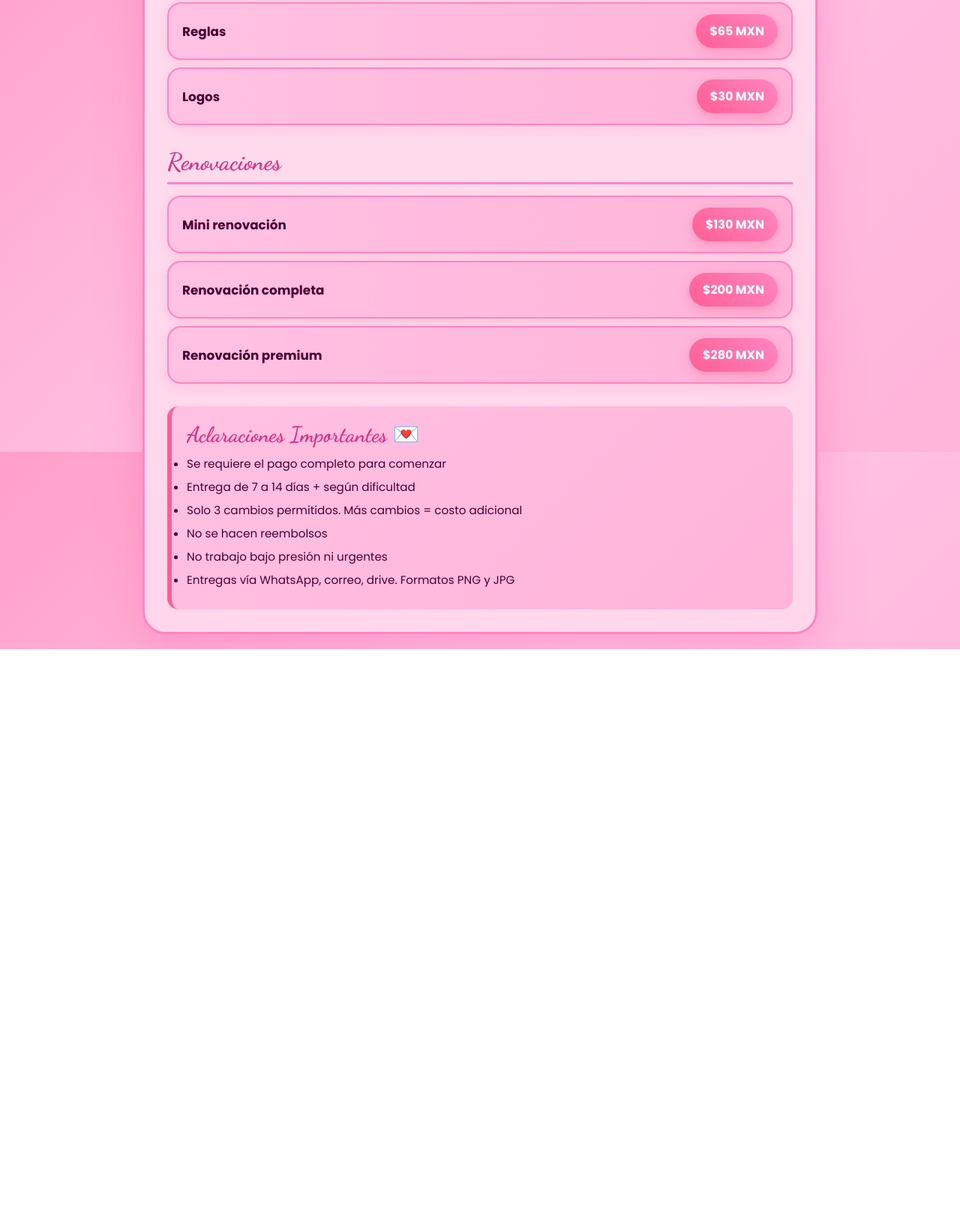
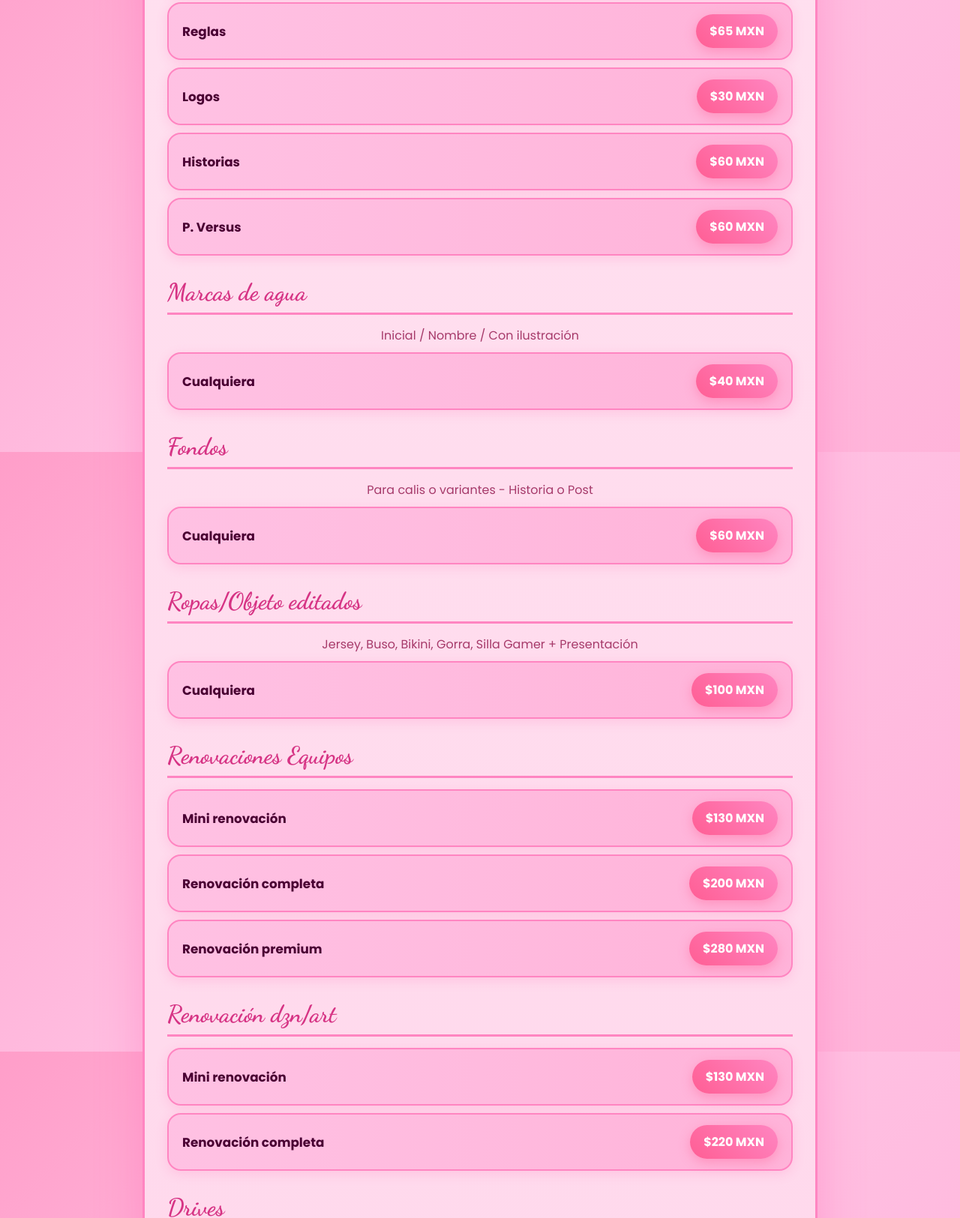
Before and after one commit to ForThreePro/AnnyVentas, a plain HTML site: page index.html in a window 1280 px wide. Shown: the part 1797-3422 px from the top of the page at 75% size. Before the commit the page ends 2663 px from the top, so only its background shows below. Drawn offline with Linux system fonts and the light colour scheme.

Commit message:
Actualizar index.html

```diff
--- a/index.html
+++ b/index.html
@@ -3,7 +3,7 @@
 <head>
 <meta charset="UTF-8">
 <meta name="viewport" content="width=device-width, initial-scale=1.0">
-<title>Anny dzn/art 💖 Catálogo</title>
+<title>Anny dzn/art 💖 Catálogo Completo</title>
 <link href="https://fonts.googleapis.com/css2?family=Dancing+Script:wght@700&family=Poppins:wght@400;600;700&display=swap" rel="stylesheet">
 <style>
     * { margin:0; padding:0; box-sizing:border-box; }
@@ -57,14 +57,14 @@
     border-radius: 25px; text-decoration: none; font-weight: bold; cursor: pointer; transition: 0.3s;
     box-shadow: 0 5px 15px rgba(255,94,148,0.4);
   }
-  .precio-btn:hover { transform: scale(1.1) rotate(-2deg); background: linear-gradient(45deg, #ff85c1, #ff5e94); }
+ .precio-btn:hover { transform: scale(1.1) rotate(-2deg); }
 
  .aclaraciones {
     background: linear-gradient(135deg, #ffc1e3, #ffb3d9); border-left: 6px solid #ff5e94;
     padding: 20px; border-radius: 15px; margin-top: 30px; color: #4a0033;
   }
  .aclaraciones h3 { color: #d63384; margin-bottom: 10px; font-family: 'Dancing Script', cursive; font-size: 1.8em; }
-  .aclaraciones li { margin: 8px 0; font-size: 0.95em; font-weight: 500; }
+ .aclaraciones li { margin: 8px 0; font-size: 0.9em; font-weight: 500; }
 </style>
 </head>
 <body>
@@ -96,7 +96,7 @@
   </div>
 
   <div class="categoria">
-    <h2>Ilustraciones 💕</h2>
+    <h2>Ilustraciones con o sin objeto 💕</h2>
     <div class="item"><span class="item-nombre">Ilustración pechos</span><a class="precio-btn" data-precios='{"MXN":70,"PEN":15,"CLP":3500,"BOB":30,"ARS":5000,"DIAM":400}' onclick="pedir(this)">$70 MXN</a></div>
     <div class="item"><span class="item-nombre">Ilustración muslo</span><a class="precio-btn" data-precios='{"MXN":120,"PEN":20,"CLP":4500,"BOB":35,"ARS":9000,"DIAM":600}' onclick="pedir(this)">$120 MXN</a></div>
     <div class="item"><span class="item-nombre">Cuerpo completo</span><a class="precio-btn" data-precios='{"MXN":160,"PEN":30,"CLP":7000,"BOB":60,"ARS":13500,"DIAM":800}' onclick="pedir(this)">$160 MXN</a></div>
@@ -115,23 +115,64 @@
     <div class="item"><span class="item-nombre">Destacadas x2</span><a class="precio-btn" data-precios='{"MXN":60,"PEN":4,"CLP":900,"BOB":10,"ARS":1200,"DIAM":100}' onclick="pedir(this)">$60 MXN</a></div>
     <div class="item"><span class="item-nombre">Reglas</span><a class="precio-btn" data-precios='{"MXN":65,"PEN":14,"CLP":2800,"BOB":35,"ARS":5000,"DIAM":400}' onclick="pedir(this)">$65 MXN</a></div>
     <div class="item"><span class="item-nombre">Logos</span><a class="precio-btn" data-precios='{"MXN":30,"PEN":6,"CLP":2000,"BOB":20,"ARS":2500,"DIAM":200}' onclick="pedir(this)">$30 MXN</a></div>
+    <div class="item"><span class="item-nombre">Historias</span><a class="precio-btn" data-precios='{"MXN":60,"PEN":12,"CLP":2500,"BOB":30,"ARS":5000,"DIAM":300}' onclick="pedir(this)">$60 MXN</a></div>
+    <div class="item"><span class="item-nombre">P. Versus</span><a class="precio-btn" data-precios='{"MXN":60,"PEN":12,"CLP":2500,"BOB":30,"ARS":5000,"DIAM":300}' onclick="pedir(this)">$60 MXN</a></div>
   </div>
 
   <div class="categoria">
-    <h2>Renovaciones</h2>
+    <h2>Marcas de agua</h2>
+    <p style="text-align:center; margin-bottom:10px; color:#a63a6a;">Inicial / Nombre / Con ilustración</p>
+    <div class="item"><span class="item-nombre">Cualquiera</span><a class="precio-btn" data-precios='{"MXN":40,"PEN":6,"CLP":1600,"BOB":20,"ARS":2500,"DIAM":20}' onclick="pedir(this)">$40 MXN</a></div>
+  </div>
+
+  <div class="categoria">
+    <h2>Fondos</h2>
+    <p style="text-align:center; margin-bottom:10px; color:#a63a6a;">Para calis o variantes - Historia o Post</p>
+    <div class="item"><span class="item-nombre">Cualquiera</span><a class="precio-btn" data-precios='{"MXN":60,"PEN":12,"CLP":2000,"BOB":30,"ARS":4000,"DIAM":300}' onclick="pedir(this)">$60 MXN</a></div>
+  </div>
+
+  <div class="categoria">
+    <h2>Ropas/Objeto editados</h2>
+    <p style="text-align:center; margin-bottom:10px; color:#a63a6a;">Jersey, Buso, Bikini, Gorra, Silla Gamer + Presentación</p>
+    <div class="item"><span class="item-nombre">Cualquiera</span><a class="precio-btn" data-precios='{"MXN":100,"PEN":12,"CLP":2500,"BOB":30,"ARS":5000,"DIAM":500}' onclick="pedir(this)">$100 MXN</a></div>
+  </div>
+
+  <div class="categoria">
+    <h2>Renovaciones Equipos</h2>
     <div class="item"><span class="item-nombre">Mini renovación</span><a class="precio-btn" data-precios='{"MXN":130,"PEN":20,"CLP":4500,"BOB":50,"ARS":9000,"DIAM":600}' onclick="pedir(this)">$130 MXN</a></div>
     <div class="item"><span class="item-nombre">Renovación completa</span><a class="precio-btn" data-precios='{"MXN":200,"PEN":38,"CLP":7500,"BOB":100,"ARS":18000,"DIAM":1000}' onclick="pedir(this)">$200 MXN</a></div>
     <div class="item"><span class="item-nombre">Renovación premium</span><a class="precio-btn" data-precios='{"MXN":280,"PEN":50,"CLP":10000,"BOB":150,"ARS":23000,"DIAM":1500}' onclick="pedir(this)">$280 MXN</a></div>
+  </div>
+
+  <div class="categoria">
+    <h2>Renovación dzn/art</h2>
+    <div class="item"><span class="item-nombre">Mini renovación</span><a class="precio-btn" data-precios='{"MXN":130,"PEN":20,"CLP":4500,"BOB":50,"ARS":9000,"DIAM":600}' onclick="pedir(this)">$130 MXN</a></div>
+    <div class="item"><span class="item-nombre">Renovación completa</span><a class="precio-btn" data-precios='{"MXN":220,"PEN":40,"CLP":7800,"BOB":100,"ARS":18500,"DIAM":1200}' onclick="pedir(this)">$220 MXN</a></div>
+  </div>
+
+  <div class="categoria">
+    <h2>Drives</h2>
+    <div class="item"><span class="item-nombre">Drive 1 - Variantes variados</span><a class="precio-btn" data-precios='{"MXN":60,"PEN":12,"CLP":2600,"BOB":30,"ARS":5000,"DIAM":400}' onclick="pedir(this)">$60 MXN</a></div>
+    <div class="item"><span class="item-nombre">Drive 2 - Chibis + Stickers PSD</span><a class="precio-btn" data-precios='{"MXN":60,"PEN":12,"CLP":2600,"BOB":30,"ARS":5000,"DIAM":400}' onclick="pedir(this)">$60 MXN</a></div>
+    <div class="item"><span class="item-nombre">Clases personalizadas</span><a class="precio-btn" data-precios='{"MXN":0,"PEN":0,"CLP":0,"BOB":0,"ARS":0,"DIAM":0}' onclick="pedir(this)">Consultar 💬</a></div>
   </div>
 
   <div class="aclaraciones">
     <h3>Aclaraciones Importantes 💌</h3>
     <ul>
       <li>Se requiere el pago completo para comenzar</li>
+      <li>De igual manera si quieres separar cupo se requiere pago completo</li>
+      <li>No cambio mi estilo, asegúrate que te guste mi trabajo</li>
+      <li>No imito a otros diseñadores</li>
+      <li>No trabajo bajo presión</li>
       <li>Entrega de 7 a 14 días + según dificultad</li>
+      <li>No se hacen cambios una vez entregado el trabajo final</li>
+      <li>No hago reembolso de dinero/diamantes</li>
       <li>Solo 3 cambios permitidos. Más cambios = costo adicional</li>
-      <li>No se hacen reembolsos</li>
-      <li>No trabajo bajo presión ni urgentes</li>
+      <li>No se permite modificar, usar IA, ni borrar mi marca de agua</li>
+      <li>Solo trabajo con material original</li>
+      <li>Si no respondes en 3 días se cancela el pedido</li>
+      <li>No recibo trabajos urgentes</li>
       <li>Entregas vía WhatsApp, correo, drive. Formatos PNG y JPG</li>
     </ul>
   </div>
@@ -147,7 +188,7 @@ Heart.prototype.draw=function(){ ctx.fillStyle='rgba(255,105,180,0.3)'; ctx.begi
 function animate(){ ctx.clearRect(0,0,canvas.width,canvas.height); if(hearts.length<30) hearts.push(new Heart()); hearts.forEach((h,i)=>{ h.y-=h.speed; h.draw(); if(h.y<-20) hearts.splice(i,1); }); requestAnimationFrame(animate); }
 animate();
 
-let monedaActual = 'BOB'; // Por defecto Bolivia
+let monedaActual = 'BOB';
 const simbolos = {MXN:'$', PEN:'S/', CLP:'$', BOB:'Bs', ARS:'$', DIAM:'💎'};
 
 function cambiarMoneda(moneda){
@@ -157,6 +198,7 @@ function cambiarMoneda(moneda){
 
   document.querySelectorAll('.precio-btn').forEach(btn=>{
     const precios = JSON.parse(btn.dataset.precios);
+    if(precios[moneda] === 0){ btn.innerText = "Consultar 💬"; return; }
     btn.innerText = `${simbolos[moneda]}${precios[moneda]} ${moneda}`;
   });
 }
@@ -164,13 +206,12 @@ function cambiarMoneda(moneda){
 function pedir(btn){
   const nombre = btn.parentElement.querySelector('.item-nombre').innerText;
   const precios = JSON.parse(btn.dataset.precios);
-  const precio = `${simbolos[monedaActual]}${precios[monedaActual]} ${monedaActual}`;
+  const precio = precios[monedaActual] === 0? "Consultar precio" : `${simbolos[monedaActual]}${precios[monedaActual]} ${monedaActual}`;
   const mensaje = `Hola Anny! 💖 Vi tu catálogo y quiero pedir: ${nombre} - ${precio}`;
   const numero = "59169707905";
   window.open(`https://wa.me/${numero}?text=${encodeURIComponent(mensaje)}`, '_blank');
 }
 
-// Inicializar en BOB
 cambiarMoneda('BOB');
 </script>
 </body>
```
Lines whose indentation alone changed are shown as unchanged.
